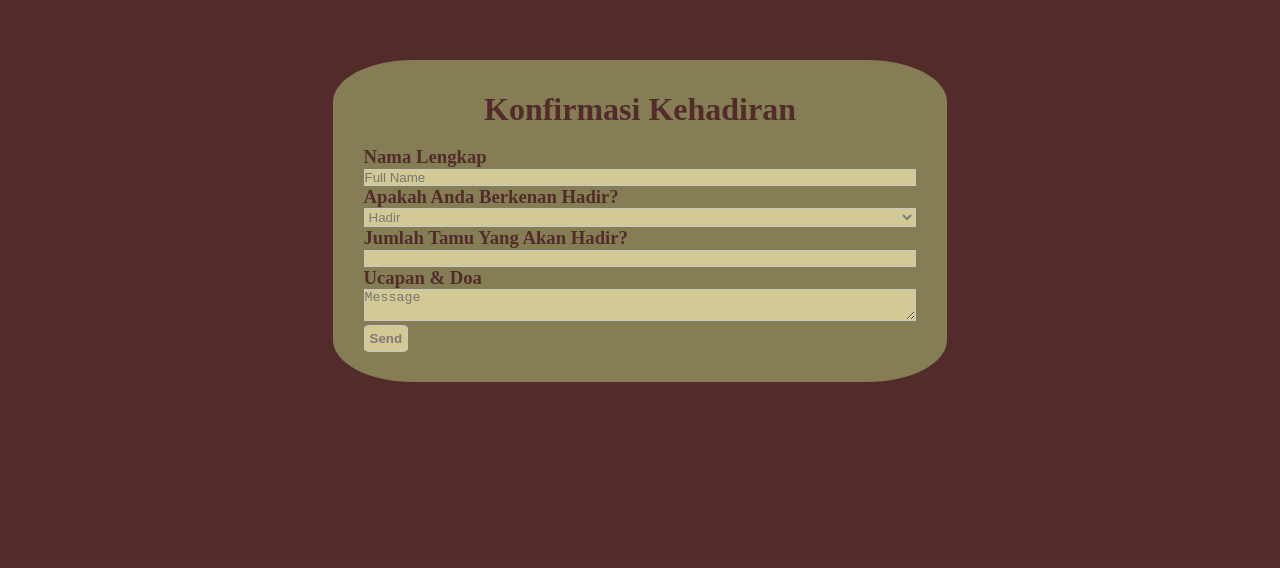
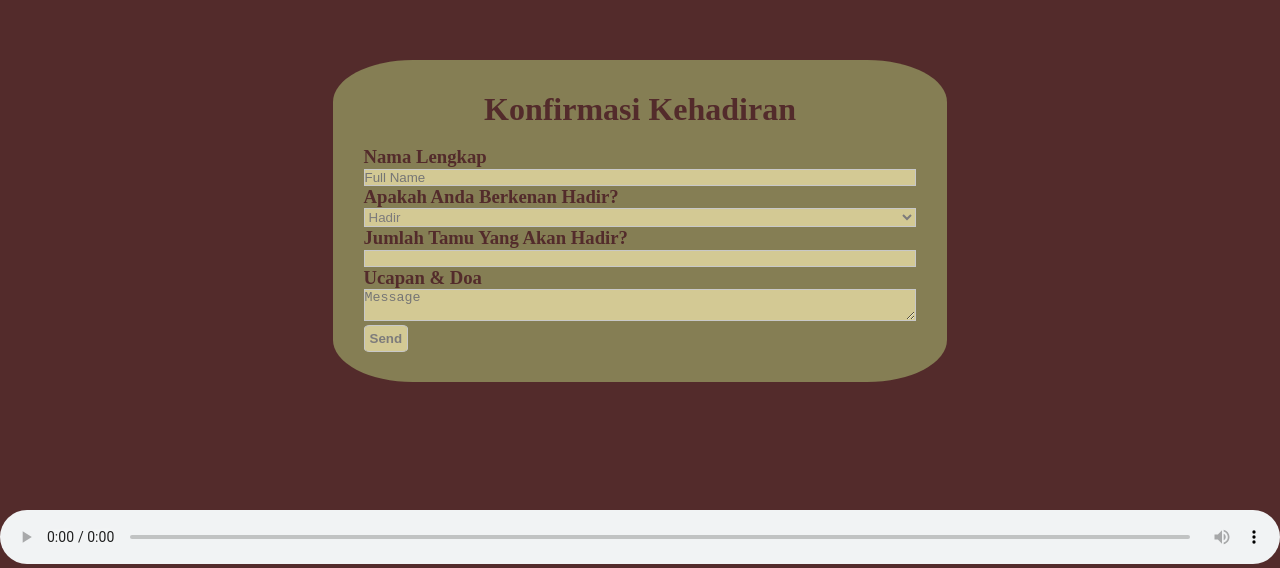
Before and after one commit to wafizaki/undangan-wafi, a plain HTML site: page index.html in a window 1280 px wide. Shown: the part 2785-3353 px from the top of the page. Before the commit the page ends 3167 px from the top, so only its background shows below. Drawn offline with Linux system fonts and the light colour scheme.

Commit message:
:feat: add tugas

```diff
--- a/index.html
+++ b/index.html
@@ -78,9 +78,10 @@
           <textarea name="doa" placeholder="Message" required></textarea><br />
           <button type="submit">Send</button>
         </form>
-        <audio autoplay loop><source src="rapsodi.mp3" type="audio/mpeg"></audio>
 
+
+      </div>
     </div>
-    </div>
+    <audio controls><source src="rapsodi.mp3" type="audio/mpeg">Music</audio>
   </body>
 </html>
--- a/styles.css
+++ b/styles.css
@@ -189,3 +189,6 @@ button {
 button:hover {
   background-color: rgb(121, 67, 67);
 }
+audio {
+  width: 100%;
+}
```
